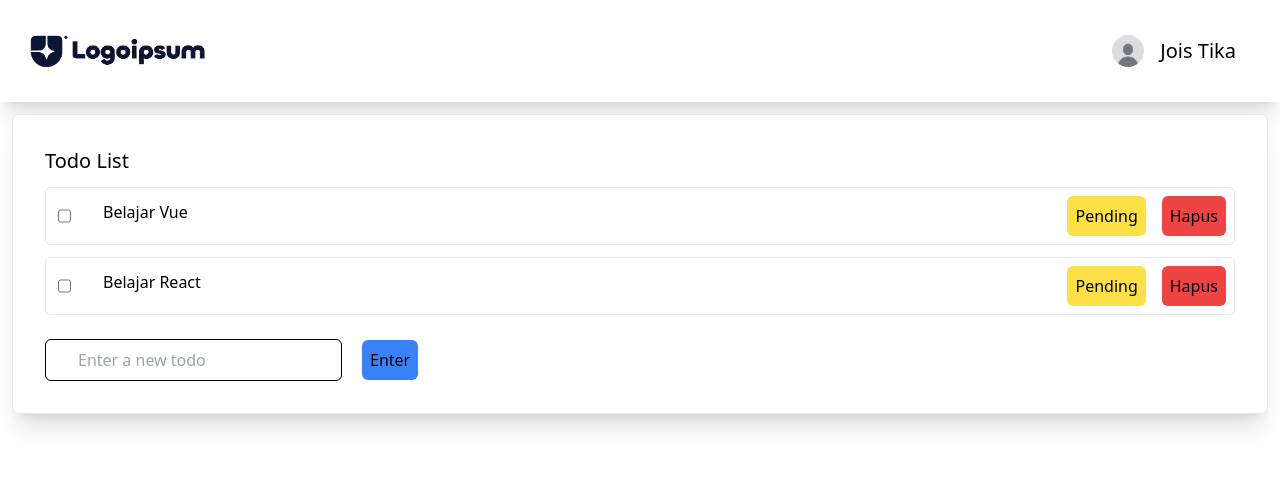
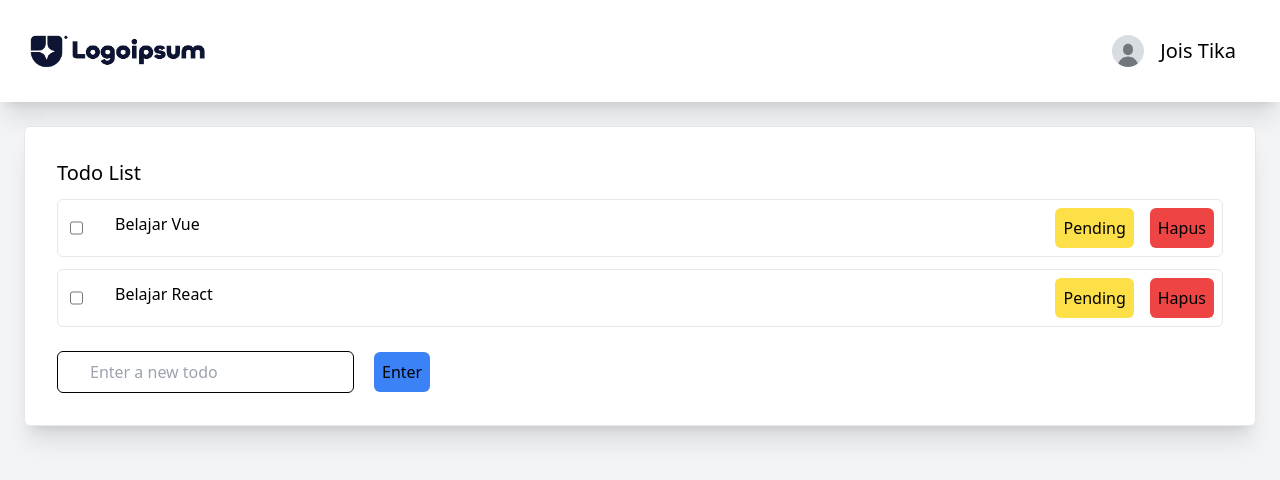
Before and after one commit to Jois01/vue-todoList, a Vue app: page / in a window 1280 px wide. Shown: the top 480 px of the page. Built offline with nearby package versions, Linux system fonts and the light colour scheme.

Commit message:
perbaikan hapus dan perubahan warna di kondisi tertentu

```diff
--- a/index.html
+++ b/index.html
@@ -6,7 +6,7 @@
     <meta name="viewport" content="width=device-width, initial-scale=1.0" />
     <title>ToDo List</title>
   </head>
-  <body>
+  <body class="bg-gray-100">
     <div id="app"></div>
     <script type="module" src="/src/main.js"></script>
   </body>
--- a/src/components/listTodo.vue
+++ b/src/components/listTodo.vue
@@ -1,15 +1,15 @@
 <template>
   <section class="todo">
-    <div class="card bg-white shadow-xl m-3 border rounded-md p-5">
-    <div class="m-3  text-xl">Todo List</div>
+    <div class="card bg-white shadow-xl m-6 border rounded-md p-5">
+      <div class="m-3 text-xl">Todo List</div>
       <div
-        :class="['todolist flex justify-between border', `border-${status}`, 'rounded-md m-3']"
+        class="todolist flex justify-between border rounded-md m-3" :class="{ 'border-green-500 bg-green-400': todo.isDone, 'border-yellow-500 bg-yellow-100':todo.isPending }"
         v-for="(todo, index) in todoList"
         :key="index"
       >
         <div class="content flex m-3 gap-8">
-          <input class="checkbox" type="checkbox" v-model="doneTodo" />
-          <div class="todo__content">{{ todo.todo }}</div>
+          <input class="checkbox" type="checkbox"  v-model="todo.isDone" />
+          <div class="todo__content" >{{ todo.todo }}</div>
         </div>
         <!-- status -->
         <!-- Tombol selesai && tombol pending -->
@@ -18,13 +18,13 @@
         <div class="status">
           <button
             class="pending py-2 px-2 m-2 bg-yellow-300 rounded-md hover:bg-yellow-400"
-            @click.prevent="changeStatus"
+            @click.prevent="todoPending(todo)"
           >
             Pending
           </button>
           <button
             class="hapus py-2 px-2 m-2 bg-red-500 hover:bg-red-600 rounded-md"
-            @click.prevent="deleteTodo"
+            @click.prevent="deleteTodo(todo)"
           >
             Hapus
           </button>
@@ -44,26 +44,19 @@
 </template>
 <script>
 export default {
-  created() {
-    this.getStatusSetting()
-  },
   data() {
     return {
-      kategori: '',
       newTodo: '',
       todoList: [
         {
-          kategori: 'PR',
           todo: 'Belajar Vue',
           status: 'pendding',
         },
         {
-          kategori: 'PR',
           todo: 'Belajar React',
           status: 'pendding',
         },
       ],
-
     }
   },
   methods: {
@@ -75,34 +68,16 @@ export default {
         this.newTodo = ''
       }
     },
-
-    deleteTodo(index) {
+    deleteTodo(todo) {
+      const index = this.todoList.indexOf(todo);
       this.todoList.splice(index, 1)
     },
-    changeStatus() {
-      let status = 'gray-600'
-      if (this.status == 'gray-600') {
-        status = 'yellow-500'
+    doneTodo(todo) {
+      todo.isDone = !todo.isDone;
+    },
+    todoPending(todo) {
+      todo.isPending = !todo.isPending;
     }
-      this.status = status
-      this.storeStatusSetting()
-    },
-    storeStatusSetting() {
-      localStorage.setItem('status', this.status)
-    },
-    getStatusSetting() {
-      let status = localStorage.getItem('status')
-      if (status) {
-        this.status = status
-      }
-    },
-    doneTodo() {
-      let status = 'gray-600'
-      if (this.status == 'gray-600') {
-        status = 'green-500'
-      }
-      this.status = status
-    },
   },
 }
 </script>
```
Also changed, not shown: src/components/icons/pending.svg (added). Lines whose indentation alone changed are shown as unchanged.
